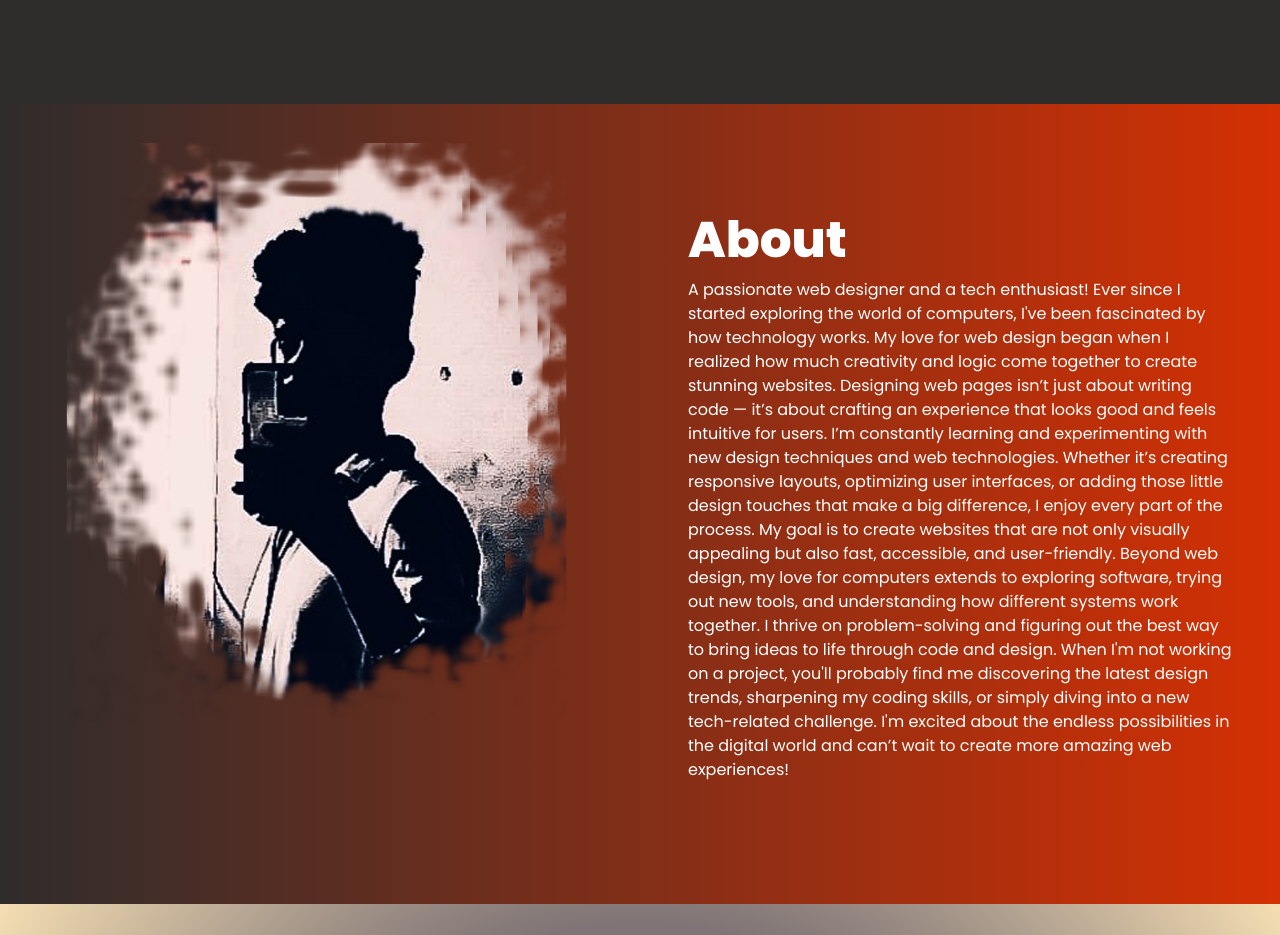
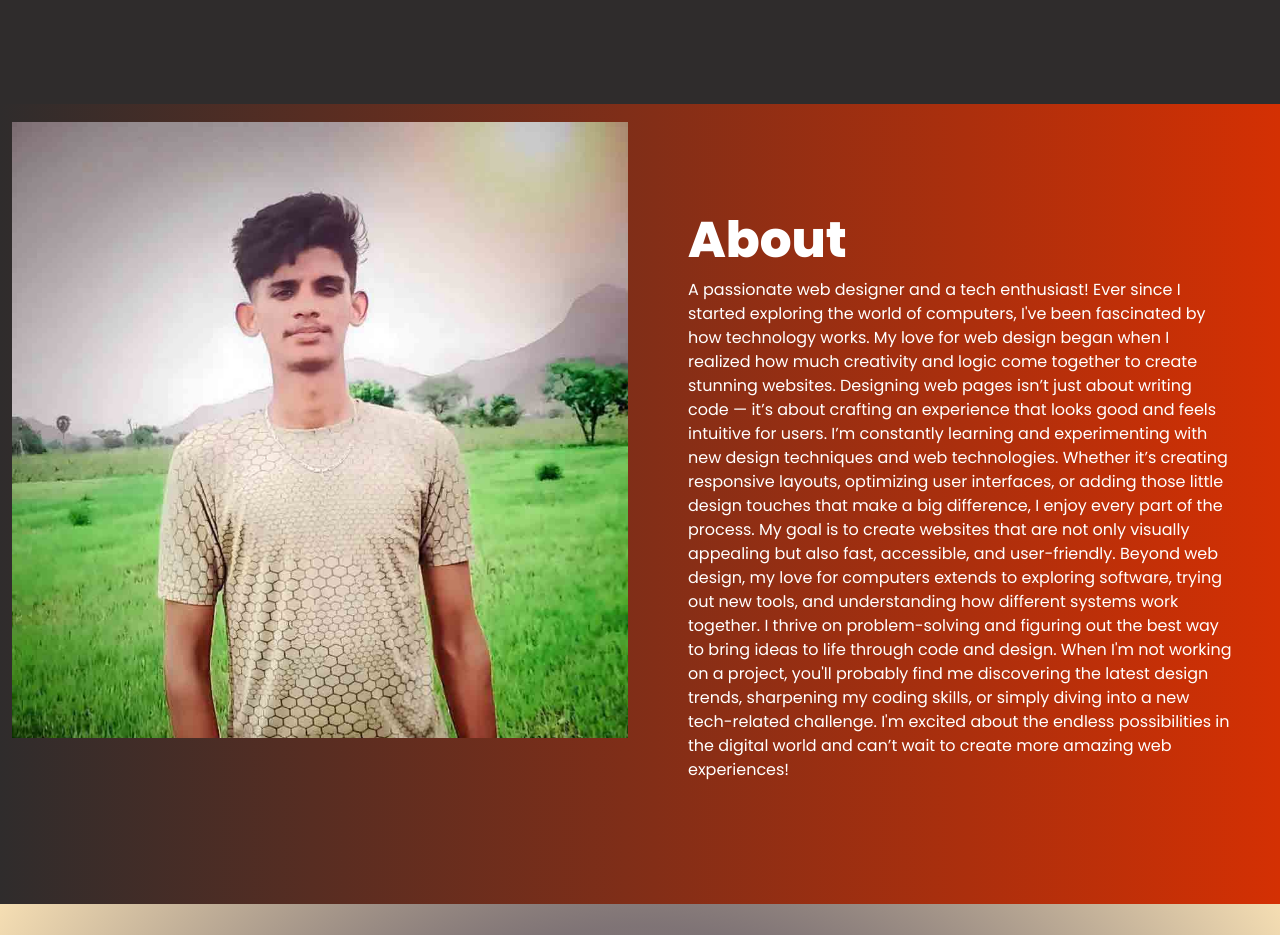
Before and after one commit to YOGESH20051/portfolio, a plain HTML site: page index.html in a window 1280 px wide. Shown: the part 760-1695 px from the top of the page. Drawn offline with nearby package versions, Linux system fonts and the light colour scheme; a web font is replaced by a local one.

Commit message:
Update index.html

```diff
--- a/index.html
+++ b/index.html
@@ -66,7 +66,7 @@
         <div class="container-fluid">
           <div class="row">
             <div class="col-lg-6 col-md-6 col-12 my-2">
-              <img src="nav/img1/mpic.png" class="img-fluid">
+              <img src="nav/img1/mpic1.jpg" class="img-fluid">
             </div>
             <div class="col-lg-6 col-md-6 col-12 p-lg-5 p-2 my-5">
               <h1>About</h1>
```
